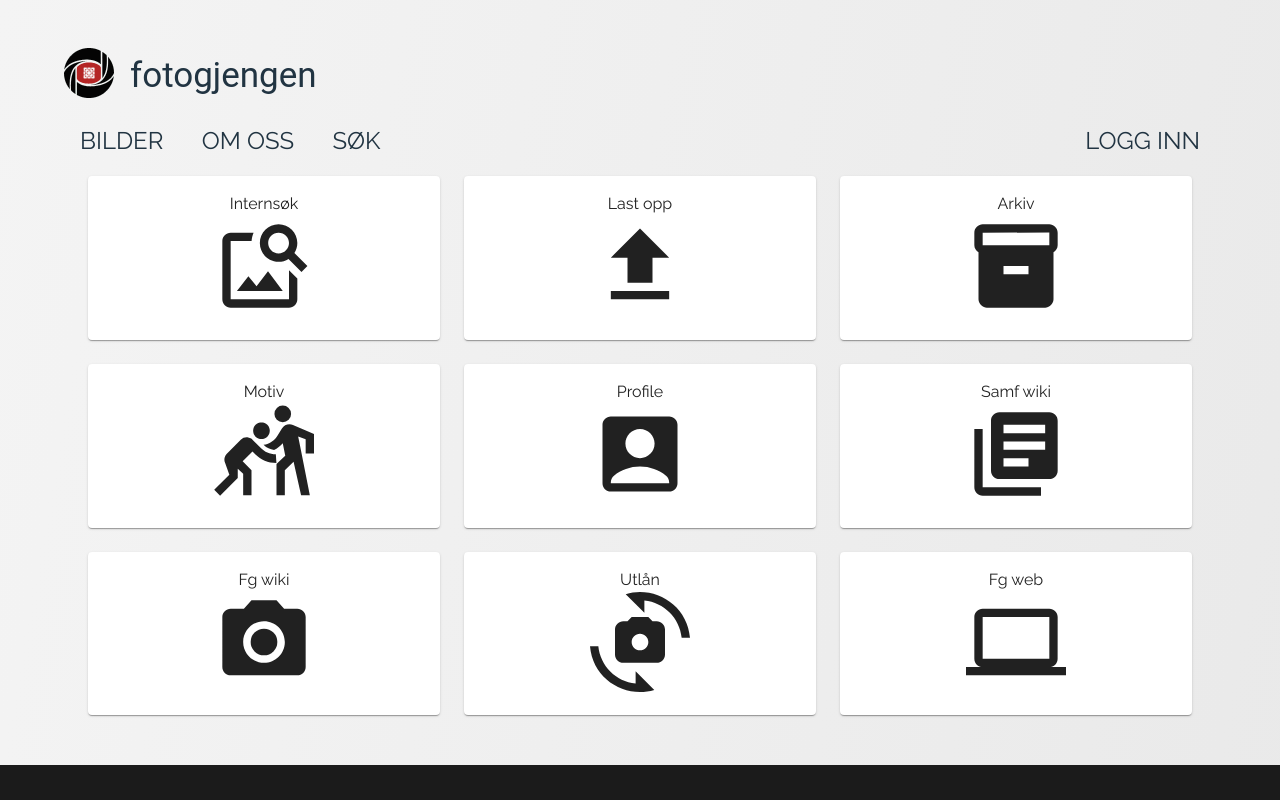
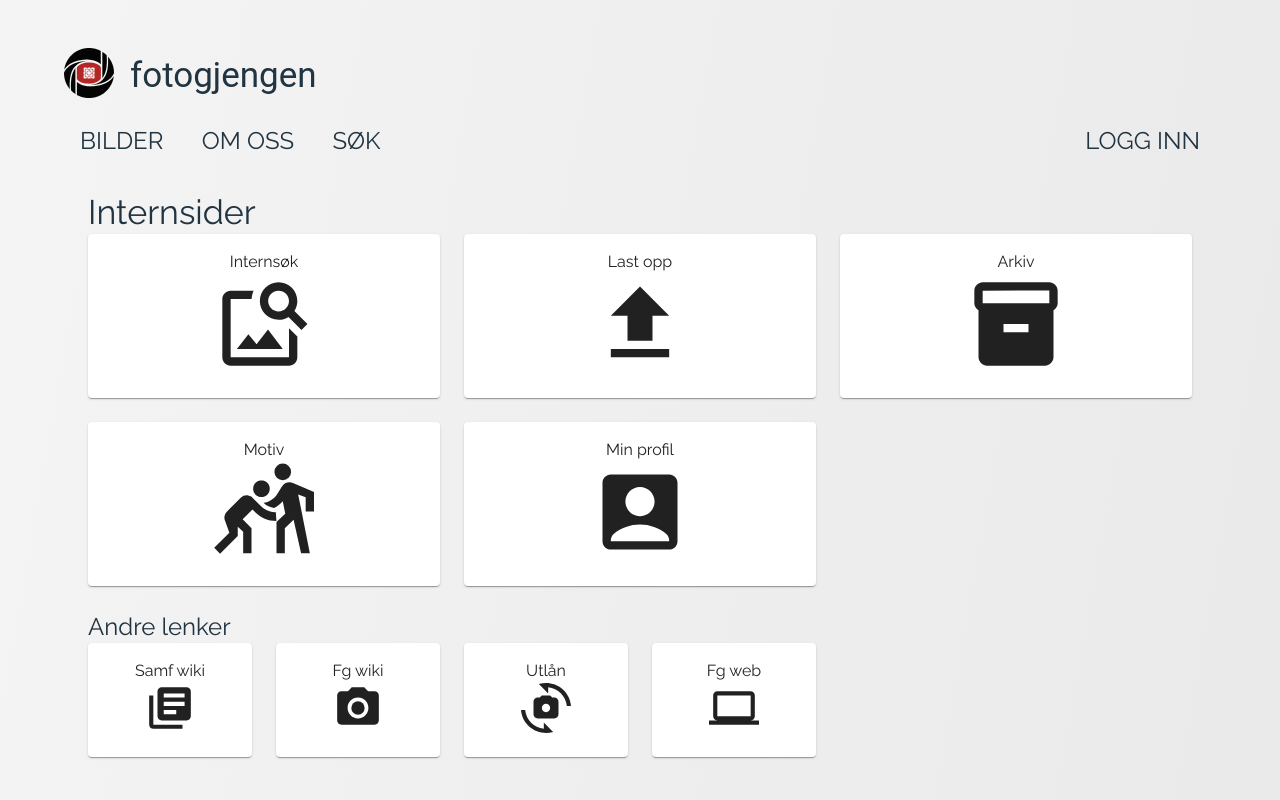
Before and after one commit to Fotogjengen/hilfling-frontend-extern, a React (Create React App) app: page /intern in a window 1280 px wide. Shown: the top 800 px of the page. Built offline with nearby package versions, Linux system fonts and the light colour scheme.

Commit message:
Changed layout of intern sider

```diff
--- a/src/views/Intern/InternNav/InternNav.tsx
+++ b/src/views/Intern/InternNav/InternNav.tsx
@@ -15,56 +15,67 @@ import { experimentalStyled as styled } from "@mui/material/styles";
 import { Container, Grid, Paper, Typography } from "@mui/material";
 
 const InternNav = () => {
-  const iconSize = 100;
-  const internLinks = [
+  const mainIconSize = 100;
+  const otherIconSize = 50;
+
+  const mainLinks = [
     {
       name: "Internsøk",
       to: "/søk",
-      icon: <ImageSearchIcon style={{ fontSize: iconSize }} />,
+      icon: <ImageSearchIcon style={{ fontSize: mainIconSize }} />,
     },
     {
       name: "Last opp",
       to: "/intern/last-opp",
-      icon: <UploadIcon style={{ fontSize: iconSize }} />,
+      icon: <UploadIcon style={{ fontSize: mainIconSize }} />,
     },
     {
       name: "Arkiv",
       to: "/intern/arkivsjef",
-      icon: <InventoryIcon style={{ fontSize: iconSize }} />,
+      icon: <InventoryIcon style={{ fontSize: mainIconSize }} />,
     },
     {
       name: "Motiv",
       to: "/intern/motive",
-      icon: <SportsKabaddiIcon style={{ fontSize: iconSize }} />,
+      icon: <SportsKabaddiIcon style={{ fontSize: mainIconSize }} />,
     },
     {
-      name: "Profile",
+      name: "Min profil",
       to: "/intern/myprofile",
-      icon: <AccountBoxIcon style={{ fontSize: iconSize }} />,
+      icon: <AccountBoxIcon style={{ fontSize: mainIconSize }} />,
     },
+  ];
+
+  const otherLinks = [
     {
       name: "Samf wiki",
       to: "/samf-wiki",
-      icon: <LibraryBooksIcon style={{ fontSize: iconSize }} />,
+      icon: <LibraryBooksIcon style={{ fontSize: otherIconSize }} />,
     },
     {
       name: "Fg wiki",
       to: "/fg-wiki",
-      icon: <CameraAltIcon style={{ fontSize: iconSize }} />,
+      icon: <CameraAltIcon style={{ fontSize: otherIconSize }} />,
     },
     {
       name: "Utlån",
       to: "/utlaan",
-      icon: <CameraswitchIcon style={{ fontSize: iconSize }} />,
+      icon: <CameraswitchIcon style={{ fontSize: otherIconSize }} />,
     },
     {
       name: "Fg web",
       to: "/fg-web",
-      icon: <ComputerIcon style={{ fontSize: iconSize }} />,
+      icon: <ComputerIcon style={{ fontSize: otherIconSize }} />,
     },
   ];
 
-  const Item = styled(Paper)(({ theme }) => ({
+  const MainItem = styled(Paper)(({ theme }) => ({
+    padding: theme.spacing(2),
+    textAlign: "center",
+    color: theme.palette.text.primary,
+  }));
+
+  const OtherItem = styled(Paper)(({ theme }) => ({
     padding: theme.spacing(2),
     textAlign: "center",
     color: theme.palette.text.primary,
@@ -72,18 +83,39 @@ const InternNav = () => {
 
   return (
     <Container>
+      <Typography variant="h4" sx={{ paddingTop: 2 }}>
+        Internsider
+      </Typography>
       <Grid
         container
         spacing={{ xs: 2, md: 3 }}
         columns={{ xs: 4, sm: 8, md: 12 }}
       >
-        {internLinks.map((link, index) => (
+        {mainLinks.map((link, index) => (
           <Grid item xs={2} sm={4} md={4} key={index}>
             <Link to={link.to}>
-              <Item>
+              <MainItem>
                 <Typography>{link.name}</Typography>
                 {link.icon}
-              </Item>
+              </MainItem>
+            </Link>
+          </Grid>
+        ))}
+      </Grid>
+      <br />
+      <Typography variant="h5">Andre lenker</Typography>
+      <Grid
+        container
+        spacing={{ xs: 2, md: 3 }}
+        columns={{ xs: 4, sm: 8, md: 12 }}
+      >
+        {otherLinks.map((link, index) => (
+          <Grid item xs={2} sm={4} md={2} key={index}>
+            <Link to={link.to}>
+              <OtherItem>
+                <Typography>{link.name}</Typography>
+                {link.icon}
+              </OtherItem>
             </Link>
           </Grid>
         ))}
```
